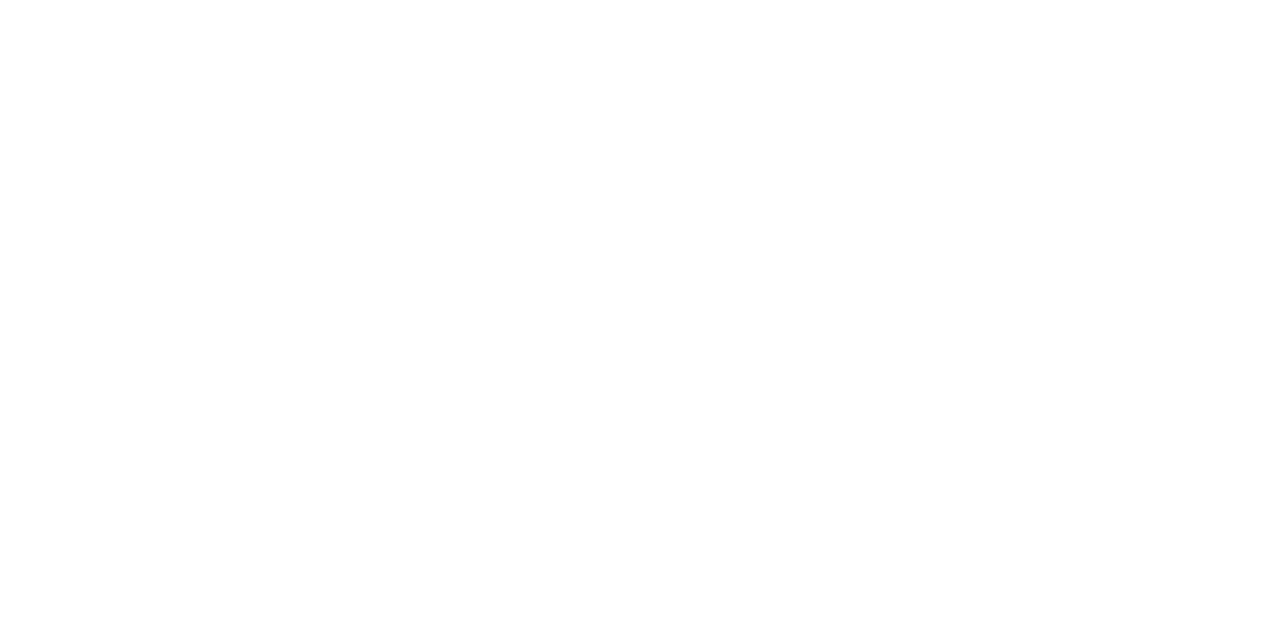
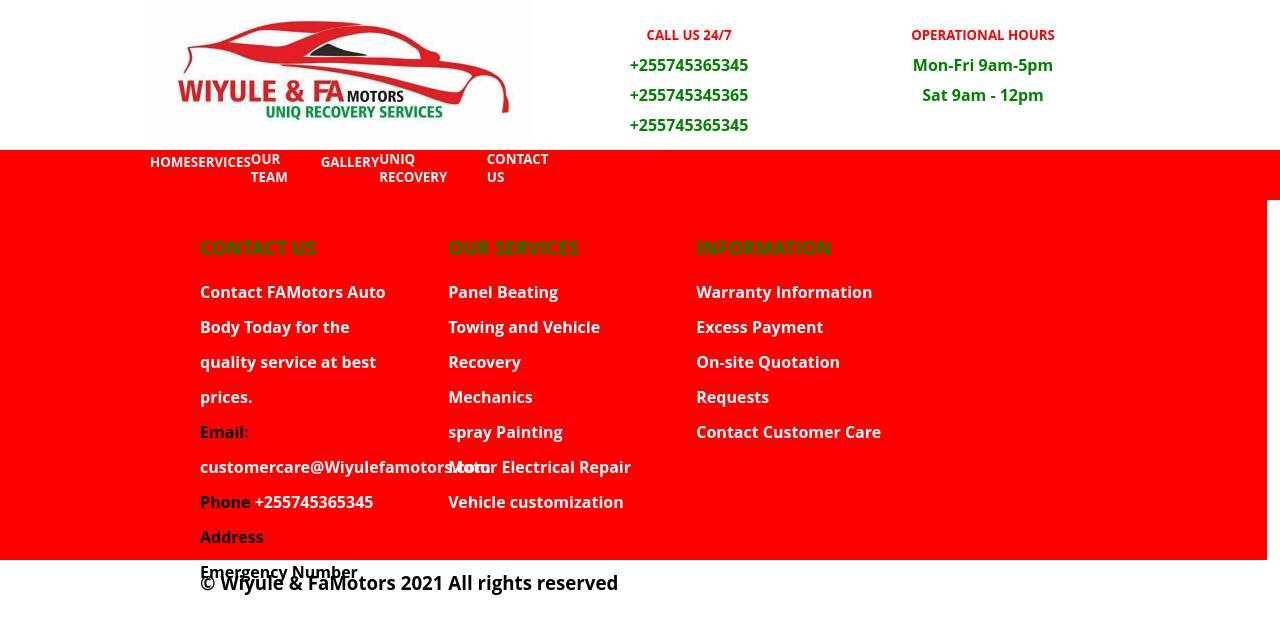
Before and after one commit to collinskoech11/FaMotors2, a plain HTML site: page Team.html in a window 1280 px wide. Drawn offline with nearby package versions, Linux system fonts and the light colour scheme; a web font is replaced by a local one.

Commit message:
page setup

```diff
--- a/Contact.html
+++ b/Contact.html
@@ -0,0 +1,93 @@
+<!DOCTYPE html>
+<html lang="en">
+<head>
+    <meta charset="UTF-8">
+    <meta http-equiv="X-UA-Compatible" content="IE=edge">
+    <meta name="viewport" content="width=device-width, initial-scale=1.0">
+    <title>Document</title>
+    <link rel="stylesheet" href="css/style.css">
+    <link rel="icon" href="img/logo2.png">
+    <link rel="preconnect" href="https://fonts.googleapis.com">
+    <link rel="preconnect" href="https://fonts.gstatic.com" crossorigin>
+    <link href="https://fonts.googleapis.com/css2?family=Benne&display=swap" rel="stylesheet">
+    <script src="https://code.jquery.com/jquery-2.2.0.min.js" type="text/javascript"></script>
+    <script src="https://cdnjs.cloudflare.com/ajax/libs/slick-carousel/1.6.0/slick.js"></script>
+    <script src="https://maxcdn.bootstrapcdn.com/bootstrap/3.3.6/js/bootstrap.min.js"></script>
+</head>
+<body>
+    <section class="HeaderLogoCon">
+        <div class="starter">
+            <div class="LogoIconContainer">
+                <img src="img/logo2.png" alt="">
+            </div>
+            <div class="Contact-Info">
+                <div class="Contact-section">
+                    <h5>Call us 24/7</h5>
+                    <p>+255745365345</p>
+                    <p>+255745345365</p>
+                    <p>+255745365345</p>
+                </div>
+                <div class="Contact-section">
+                    <h5>Operational Hours</h5>
+                    <p>Mon-Fri 9am-5pm</p>
+                    <p>Sat 9am - 12pm</p>
+                </div>
+            </div>
+        </div>
+    </section>
+    <section class="HeaderContainer">
+        <div class="header-container">
+           <a href="index.html"><button>Home</button> </a>
+           <a href="Service.html"><button>Services</button> </a>
+           <a href="Team.html"><button>Our Team</button> </a>
+           <a href="Gallery.html"><button>Gallery</button> </a>
+           <a href="Recovery.html"><button>UNIQ Recovery</button> </a>
+           <a href="Contact.html"><button>Contact Us</button></a>
+        </div>
+        <div class="header-container-sub">
+            <button id="more"> <img src="./img/burgerbtn.png" alt="" id="more-btn" style="width:100px; height:50px;">  </button>
+            <a href="index.html"><button>Home</button></a>
+            <a href="Team.html"><button>Our Team</button></a>
+            <a href="Gallery.html"><button>Gallery</button> </a>
+            <a href="Recovery.html"><button>UNIQ Recovery</button> </a>
+            <a href="Contact.html"><button>Contact Us</button></a>
+        </div>
+    </section>
+    <secttion class="FooterContainer">
+        <div class="footer-home">
+            <div class="footer-main">
+                <div class="footer-main-sub">
+                    <h3>Contact Us</h3>
+                    <p>Contact FAMotors Auto Body Today for the quality service at best prices.</p>
+                    <p style="color:black">Email: <a href=""> customercare@Wiyulefamotors.com</a></p>
+                    <p style="color:black">Phone <a href="">+255745365345</a></p>
+                    <p style="color:black">Address</p>
+                    <p style="color:black">Emergency Number</p>
+                </div>
+                <div class="footer-main-sub">
+                    <h3>Our Services</h3>
+                    <p><a href="">Panel Beating</a></p>
+                    <p><a href="">Towing and Vehicle Recovery</a></p>
+                    <p><a href="">Mechanics</a></p>
+                    <p><a href="">spray Painting</a></p>
+                    <p><a href="">Motor Electrical Repair</a></p>
+                    <p><a href="">Vehicle customization</a></p>
+                </div>
+                <div class="footer-main-sub">
+                    <h3>Information</h3>
+                    <p><a href="">Warranty Information</a></p>
+                    <p><a href="">Excess Payment</a></p>
+                    <p><a href="">On-site Quotation Requests</a></p>
+                    <p><a href="">Contact Customer Care</a> </p>
+
+                </div>
+            </div>
+            <div class="footer-sub">
+                <h3>&copy; Wiyule &amp; FaMotors 2021 All rights reserved</h3>
+            </div>
+        </div>
+    </secttion>
+    <script src="https://cdnjs.cloudflare.com/ajax/libs/animejs/2.0.2/anime.min.js"></script>
+  <script src="js/script.js"></script>
+</body>
+</html>
--- a/Team.html
+++ b/Team.html
@@ -0,0 +1,93 @@
+<!DOCTYPE html>
+<html lang="en">
+<head>
+    <meta charset="UTF-8">
+    <meta http-equiv="X-UA-Compatible" content="IE=edge">
+    <meta name="viewport" content="width=device-width, initial-scale=1.0">
+    <title>Document</title>
+    <link rel="stylesheet" href="css/style.css">
+    <link rel="icon" href="img/logo2.png">
+    <link rel="preconnect" href="https://fonts.googleapis.com">
+    <link rel="preconnect" href="https://fonts.gstatic.com" crossorigin>
+    <link href="https://fonts.googleapis.com/css2?family=Benne&display=swap" rel="stylesheet">
+    <script src="https://code.jquery.com/jquery-2.2.0.min.js" type="text/javascript"></script>
+    <script src="https://cdnjs.cloudflare.com/ajax/libs/slick-carousel/1.6.0/slick.js"></script>
+    <script src="https://maxcdn.bootstrapcdn.com/bootstrap/3.3.6/js/bootstrap.min.js"></script>
+</head>
+<body>
+    <section class="HeaderLogoCon">
+        <div class="starter">
+            <div class="LogoIconContainer">
+                <img src="img/logo2.png" alt="">
+            </div>
+            <div class="Contact-Info">
+                <div class="Contact-section">
+                    <h5>Call us 24/7</h5>
+                    <p>+255745365345</p>
+                    <p>+255745345365</p>
+                    <p>+255745365345</p>
+                </div>
+                <div class="Contact-section">
+                    <h5>Operational Hours</h5>
+                    <p>Mon-Fri 9am-5pm</p>
+                    <p>Sat 9am - 12pm</p>
+                </div>
+            </div>
+        </div>
+    </section>
+    <section class="HeaderContainer">
+        <div class="header-container">
+           <a href="index.html"><button>Home</button> </a>
+           <a href="Service.html"><button>Services</button> </a>
+           <a href="Team.html"><button>Our Team</button> </a>
+           <a href="Gallery.html"><button>Gallery</button> </a>
+           <a href="Recovery.html"><button>UNIQ Recovery</button> </a>
+           <a href="Contact.html"><button>Contact Us</button></a>
+        </div>
+        <div class="header-container-sub">
+            <button id="more"> <img src="./img/burgerbtn.png" alt="" id="more-btn" style="width:100px; height:50px;">  </button>
+            <a href="index.html"><button>Home</button></a>
+            <a href="Team.html"><button>Our Team</button></a>
+            <a href="Gallery.html"><button>Gallery</button> </a>
+            <a href="Recovery.html"><button>UNIQ Recovery</button> </a>
+            <a href="Contact.html"><button>Contact Us</button></a>
+        </div>
+    </section>
+    <secttion class="FooterContainer">
+        <div class="footer-home">
+            <div class="footer-main">
+                <div class="footer-main-sub">
+                    <h3>Contact Us</h3>
+                    <p>Contact FAMotors Auto Body Today for the quality service at best prices.</p>
+                    <p style="color:black">Email: <a href=""> customercare@Wiyulefamotors.com</a></p>
+                    <p style="color:black">Phone <a href="">+255745365345</a></p>
+                    <p style="color:black">Address</p>
+                    <p style="color:black">Emergency Number</p>
+                </div>
+                <div class="footer-main-sub">
+                    <h3>Our Services</h3>
+                    <p><a href="">Panel Beating</a></p>
+                    <p><a href="">Towing and Vehicle Recovery</a></p>
+                    <p><a href="">Mechanics</a></p>
+                    <p><a href="">spray Painting</a></p>
+                    <p><a href="">Motor Electrical Repair</a></p>
+                    <p><a href="">Vehicle customization</a></p>
+                </div>
+                <div class="footer-main-sub">
+                    <h3>Information</h3>
+                    <p><a href="">Warranty Information</a></p>
+                    <p><a href="">Excess Payment</a></p>
+                    <p><a href="">On-site Quotation Requests</a></p>
+                    <p><a href="">Contact Customer Care</a> </p>
+
+                </div>
+            </div>
+            <div class="footer-sub">
+                <h3>&copy; Wiyule &amp; FaMotors 2021 All rights reserved</h3>
+            </div>
+        </div>
+    </secttion>
+    <script src="https://cdnjs.cloudflare.com/ajax/libs/animejs/2.0.2/anime.min.js"></script>
+  <script src="js/script.js"></script>
+</body>
+</html>
--- a/css/style.css
+++ b/css/style.css
@@ -266,7 +266,15 @@ section{
         height:60px;
     }
 }
-
+@media screen and (max-width:600px){
+    .holder{
+        padding:2px;
+    }
+    .holder img {
+        width:40px;
+        height:40px;
+    }
+}
 .footer-home{
     width:99vw;
     height: 400px;
@@ -294,11 +302,22 @@ section{
 .footer-main h3{
     padding-bottom:10px;
     text-transform:uppercase;
+    color:green;
 }
 .footer-main-sub{
     width:30%;
     height:100%;
     padding:10px;
+    margin-right:20px;
+}
+.footer-main-sub p a{
+    text-decoration:none;
+    color:#fff;
+}
+.footer-main-sub p a:hover{
+    color:green;
+    transition:0.5s;
+    cursor:pointer;
 }
 .footer-sub{
     width:100vw;
```
Also changed, not shown: Gallery.html (+93 -0 lines), Service.html (+93 -0 lines), index.html (+27 -28 lines), Recovery.html (added).
